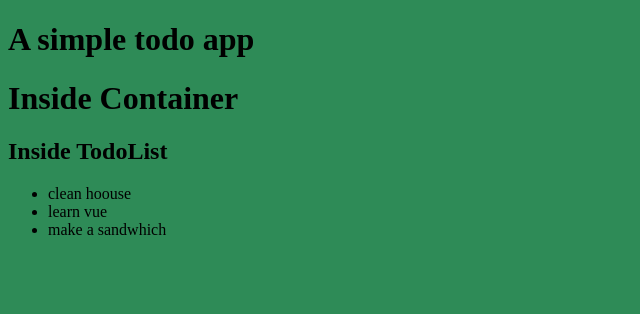
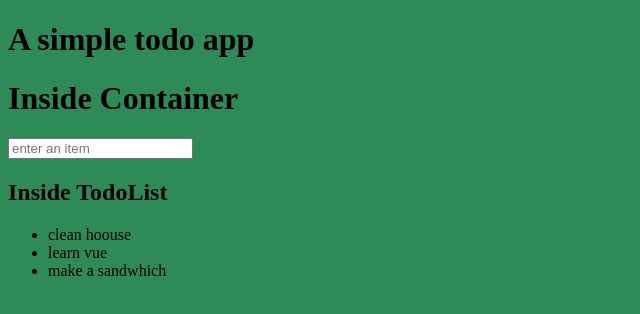
Before and after one commit to vhsconnect/vue-boilerplate, a Vue app: page / in a window 1280 px wide. Shown: the top 314 px of the page, without its empty margins (0-640 px from the left). Built offline with nearby package versions, Linux system fonts and the light colour scheme.

Commit message:
add event listener for input field

```diff
--- a/src/App.vue
+++ b/src/App.vue
@@ -12,17 +12,5 @@ export default {
   components: {
     Container
   },
-  data() {
-    return {
-
-      email: "jojo@hotto.com",
-      groceryList: [
-        { id: 1, item: "broccoli" },
-        { id: 2, item: "mushrooms" },
-        { id: 3, item: "gouda" }
-      ]
-
-    };
-  }
 };
 </script>
--- a/src/components/Container.vue
+++ b/src/components/Container.vue
@@ -1,28 +1,43 @@
 <template>
   <div>
     <h1>Inside Container</h1>
-  <TodoList
-    :todos="todos"
-  />
+    <InputComp v-model="addItemInput" placeholder="enter an item" @keydown.enter="addItem" />
+    <TodoList :todos="todos" />
   </div>
 </template>
 
 
 <script>
 let id = 0;
-  import TodoList from './TodoList.vue'
+import TodoList from "./TodoList.vue";
+import InputComp from "./InputComp.vue";
+
 export default {
   components: {
-      TodoList
+    TodoList,
+    InputComp
   },
-    data(){
+  data() {
     return {
+      addItemInput: "",
       todos: [
-          { id: id++, text: "clean hoouse"},
-          { id: id++, text: "learn vue"},
-          { id: id++, text: "make a sandwhich"},
+        { id: id++, text: "clean hoouse" },
+        { id: id++, text: "learn vue" },
+        { id: id++, text: "make a sandwhich" }
       ]
+    };
+  },
+  methods: {
+    addItem() {
+      const trimmedText = this.addItemInput.trim();
+      if (trimmedText) {
+        this.todos.push({
+          id: id++,
+          text: trimmedText
+        });
+        this.addItemInput = "";
       }
     }
   }
+};
 </script>
--- /dev/null
+++ b/src/components/InputComp.vue
@@ -0,0 +1,27 @@
+<template>
+  <input
+  type="text"
+  class="input"
+  :value="value"
+  v-on="keypress"
+  >
+</template>
+
+<script>
+export default {
+  props: {
+    value: {
+      type: String,
+      default: ''
+    }
+  },
+  computed: {
+    keypress(){
+      return {
+        ...this.$listeners,
+        input: e =>  this.$emit('input', e.target.value)
+      }
+    }
+  }
+}
+</script>
--- a/src/components/TodoList.vue
+++ b/src/components/TodoList.vue
@@ -15,6 +15,8 @@
 
 <script>
 import TodoItem from './TodoItem.vue'
+import InputComp from './InputComp.vue'
+
 export default {
   components: {
     TodoItem
```
Lines whose indentation alone changed are shown as unchanged.
